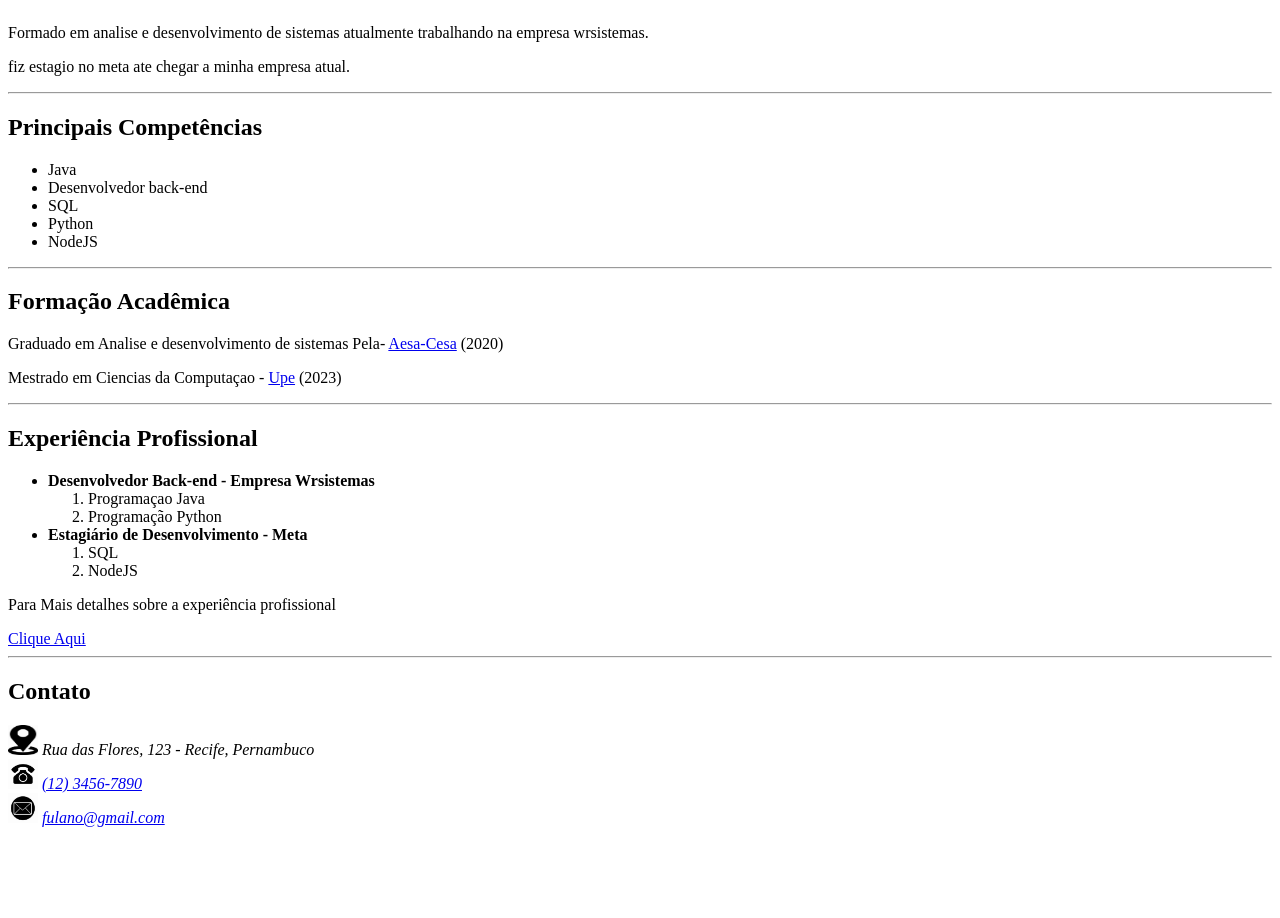
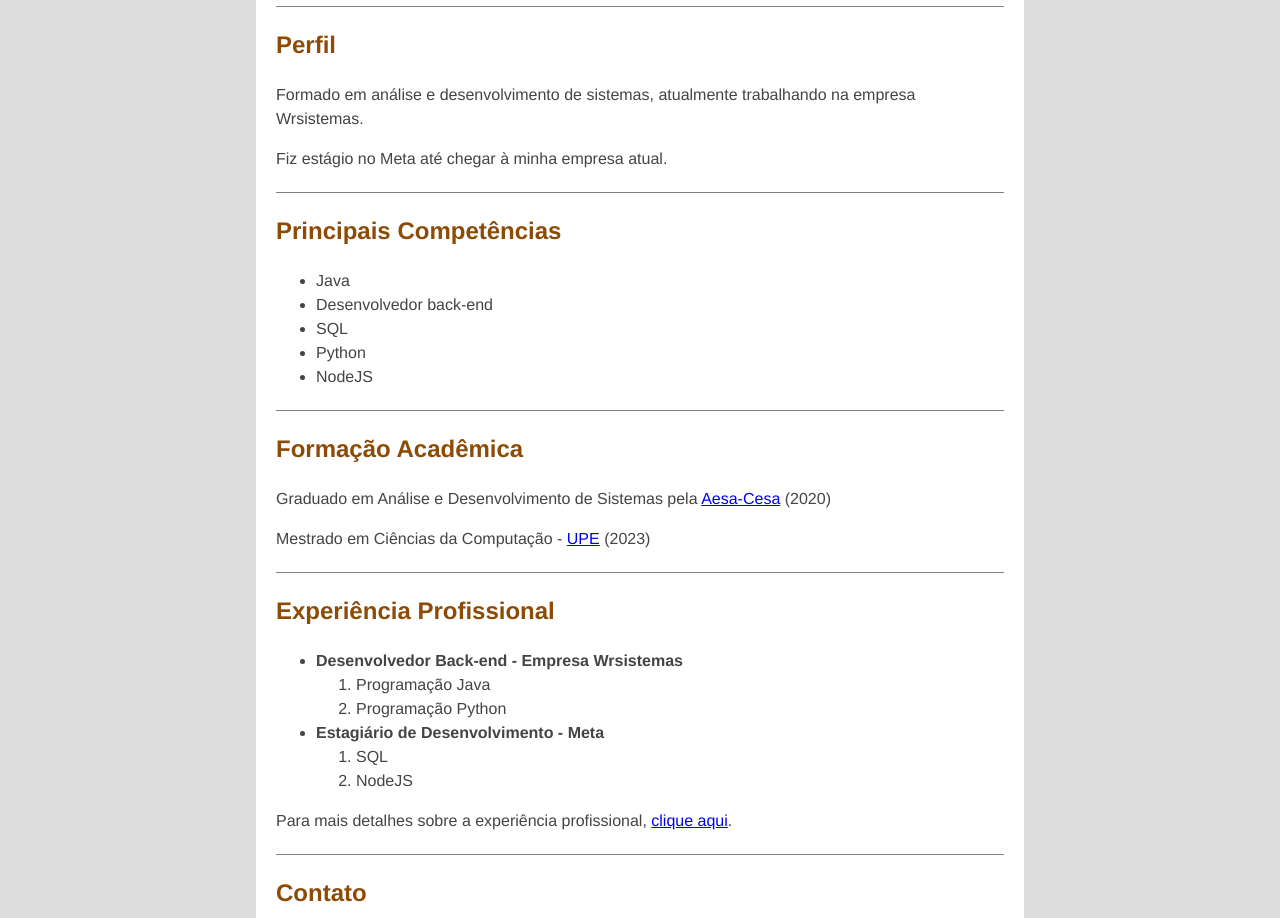
Before and after one commit to caioxd/Modelo-de-Curriculo, a plain HTML site: page Curriculo/index.html in a window 1280 px wide. Shown: the part 257-1175 px from the top of the page. Before the commit the page ends 1092 px from the top, so only its background shows below. Drawn offline with Linux system fonts and the light colour scheme.

Commit message:
Update index.html

```diff
--- a/Curriculo/index.html
+++ b/Curriculo/index.html
@@ -4,17 +4,48 @@
     <meta charset="UTF-8">
     <meta name="viewport" content="width=device-width, initial-scale=1.0">
     <title>Currículo de Fulano de Tal</title>
+    <style>
+        body {
+            background-color: #ddd;
+            font-family: "Helvetica Neue";
+            color: #444;
+            line-height: 1.5;
+            width: 60%;
+            margin: 0 auto;
+            padding: 2% 0;
+        }
+        main {
+            background-color: #fff;
+            padding: 20px;
+        }
+        h1, h2 {
+            color: rgb(140, 76, 8);
+        }
+        section {
+            margin-top: 0px;
+            padding-bottom: 5px;
+            border-top: solid 1px gray;
+        }
+        address img, address a {
+            vertical-align: middle;
+        }
+        address a {
+            color: #444;
+        }
+    </style>
 </head>
 <body>
+    <main>
         <img src="/imagens/naruto.jpg" alt="Foto de Fulano" width="120" height="120">
         <h1>Fulano de Tal</h1>
-    <hr>
 
+        <section>
             <h2>Perfil</h2>
-    <p>Formado em analise e desenvolvimento de sistemas atualmente trabalhando na empresa wrsistemas.</p>
-    <p>fiz estagio no meta ate chegar a minha empresa atual.</p>
-    <hr>
+            <p>Formado em análise e desenvolvimento de sistemas, atualmente trabalhando na empresa Wrsistemas.</p>
+            <p>Fiz estágio no Meta até chegar à minha empresa atual.</p>
+        </section>
 
+        <section>
             <h2>Principais Competências</h2>
             <ul>
                 <li>Java</li>
@@ -23,24 +54,25 @@
                 <li>Python</li>
                 <li>NodeJS</li>
             </ul>
-    <hr>
+        </section>
 
+        <section>
             <h2>Formação Acadêmica</h2>
-    <p> Graduado em Analise e desenvolvimento de sistemas Pela- <a href="https://www.aesaoficial.com">Aesa-Cesa</a> (2020)</p>
-    <p>Mestrado em Ciencias da Computaçao - <a href="https://upe.br/">Upe</a> (2023)</p>
-    <hr>
+            <p>Graduado em Análise e Desenvolvimento de Sistemas pela <a href="https://www.aesaoficial.com">Aesa-Cesa</a> (2020)</p>
+            <p>Mestrado em Ciências da Computação - <a href="https://upe.br/">UPE</a> (2023)</p>
+        </section>
 
+        <section>
             <h2>Experiência Profissional</h2>
             <ul>
                 <li>
                     <strong>Desenvolvedor Back-end - Empresa Wrsistemas</strong>
                     <ol>
-                <li>Programaçao Java</li>
+                        <li>Programação Java</li>
                         <li>Programação Python</li>
                     </ol>
                 </li>
                 <li>
-
                     <strong>Estagiário de Desenvolvimento - Meta</strong>
                     <ol>
                         <li>SQL</li>
@@ -48,14 +80,17 @@
                     </ol>
                 </li>
             </ul>
-    <p>Para Mais detalhes sobre a experiência profissional</p> <a href="experiencia.html">Clique Aqui</a>
-    <hr>
+            <p>Para mais detalhes sobre a experiência profissional, <a href="experiencia.html">clique aqui</a>.</p>
+        </section>
 
+        <section>
             <h2>Contato</h2>
             <address>
                 <img src="/imagens/local.jpg" alt="Endereço" width="30" height="30"> Rua das Flores, 123 - Recife, Pernambuco<br>
                 <img src="/imagens/telefone.jpg" alt="Telefone" width="30" height="30"> <a href="tel:+1234567890">(12) 3456-7890</a><br>
                 <img src="/imagens/email.jpg" alt="E-mail" width="30" height="30"> <a href="mailto:fulano@example.com">fulano@gmail.com</a>
             </address>
+        </section>
+    </main>
 </body>
 </html>
```
Lines whose indentation alone changed are shown as unchanged.
